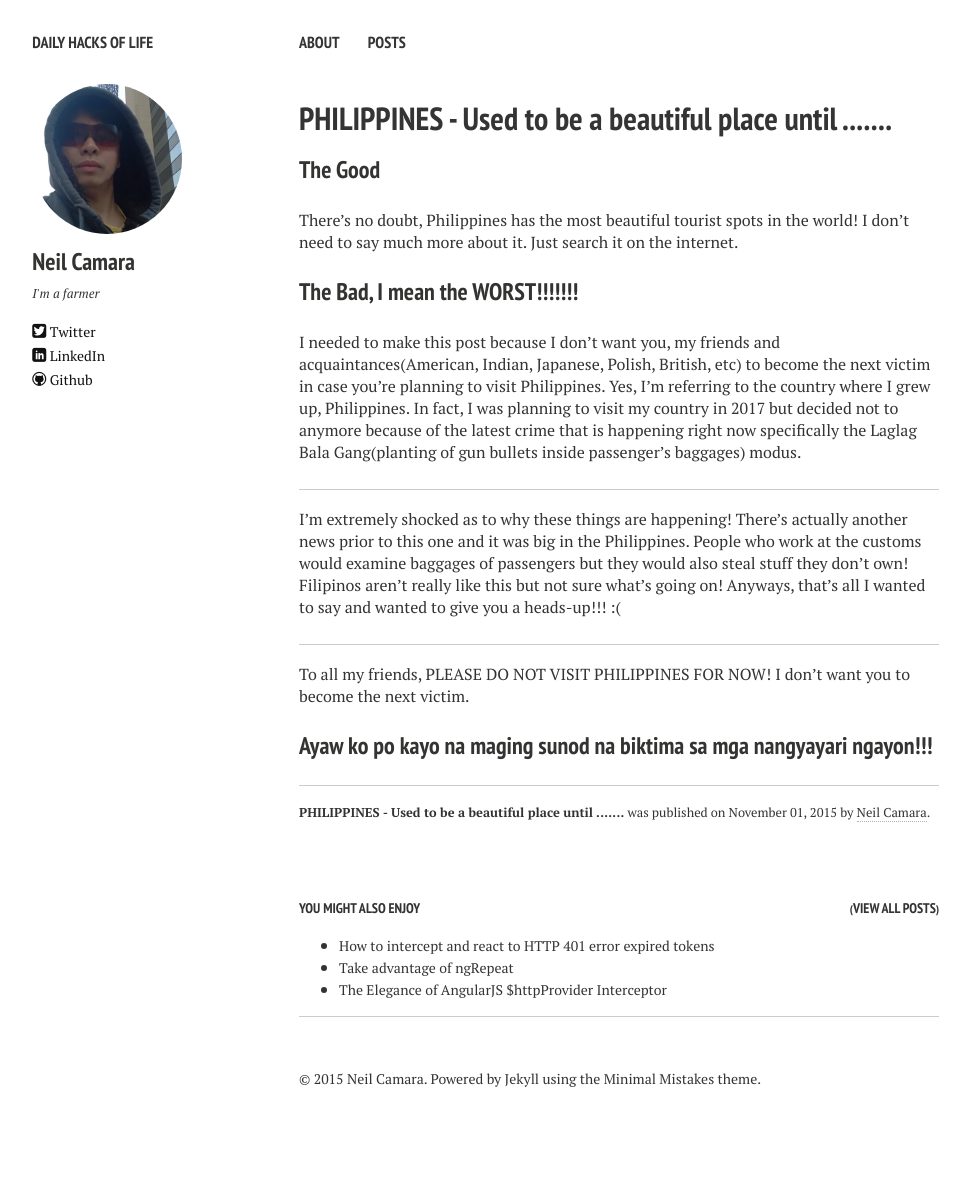
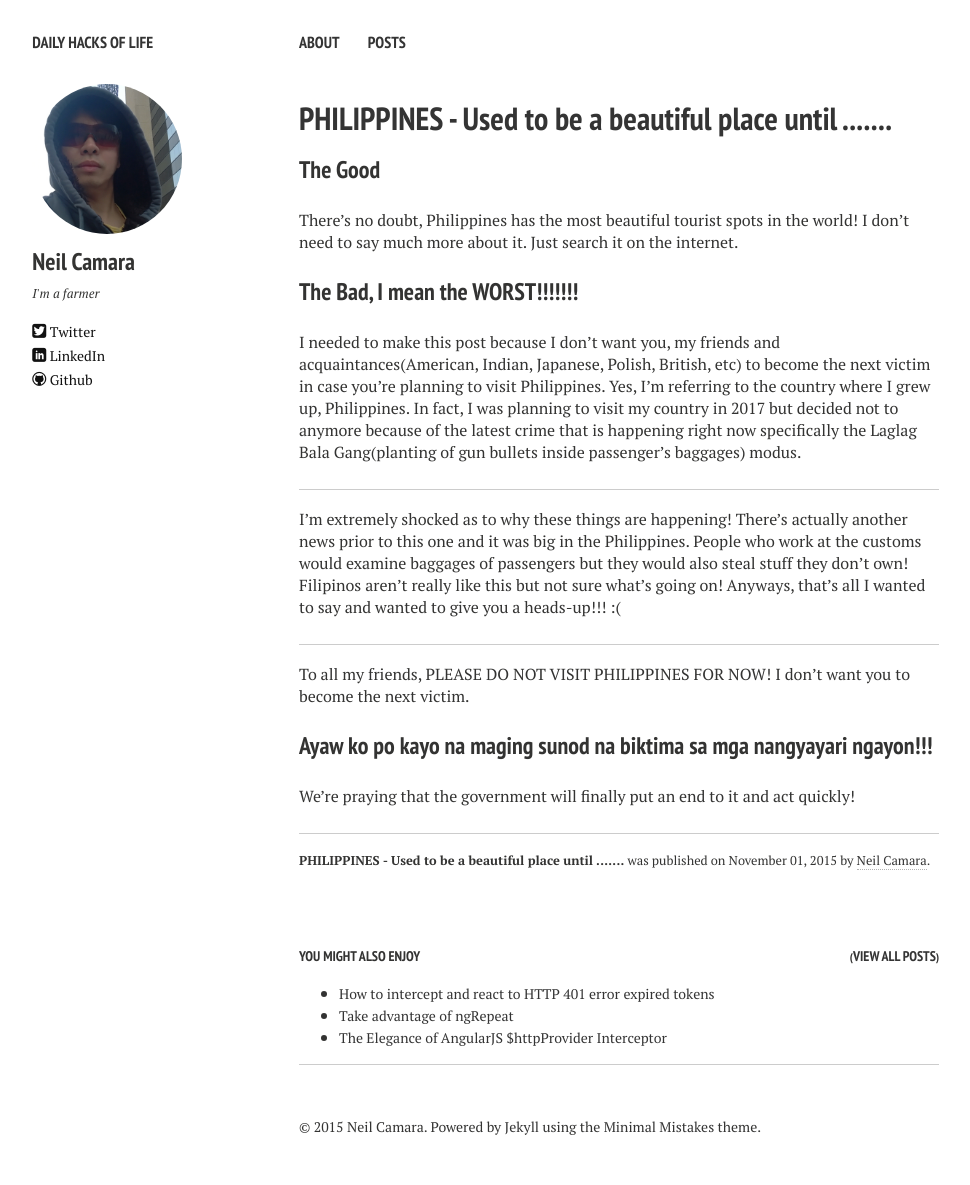
Before and after one commit to c0debreaker/c0debreaker.github.io, a Jekyll site: the page built from _posts/2015-11-01-mycountry-is-a-mess.md, in a window 1280 px wide. Shown: the whole page, without its empty margins (21-991 px from the left). Built offline with Jekyll 4.4.1, drawn with Linux system fonts in a browser that asks for light colours; nearby versions of some CDN libraries; before the commit the page ends 1137 px from its top, so only the background shows below that.

```diff
--- a/_posts/2015-11-01-mycountry-is-a-mess.md
+++ b/_posts/2015-11-01-mycountry-is-a-mess.md
@@ -21,3 +21,5 @@
 To all my friends, PLEASE DO NOT VISIT PHILIPPINES FOR NOW! I don't want you to become the next victim.
 
 ### Ayaw ko po kayo na maging sunod na biktima sa mga nangyayari ngayon!!!
+
+We're praying that the government will finally put an end to it and act quickly!
```
